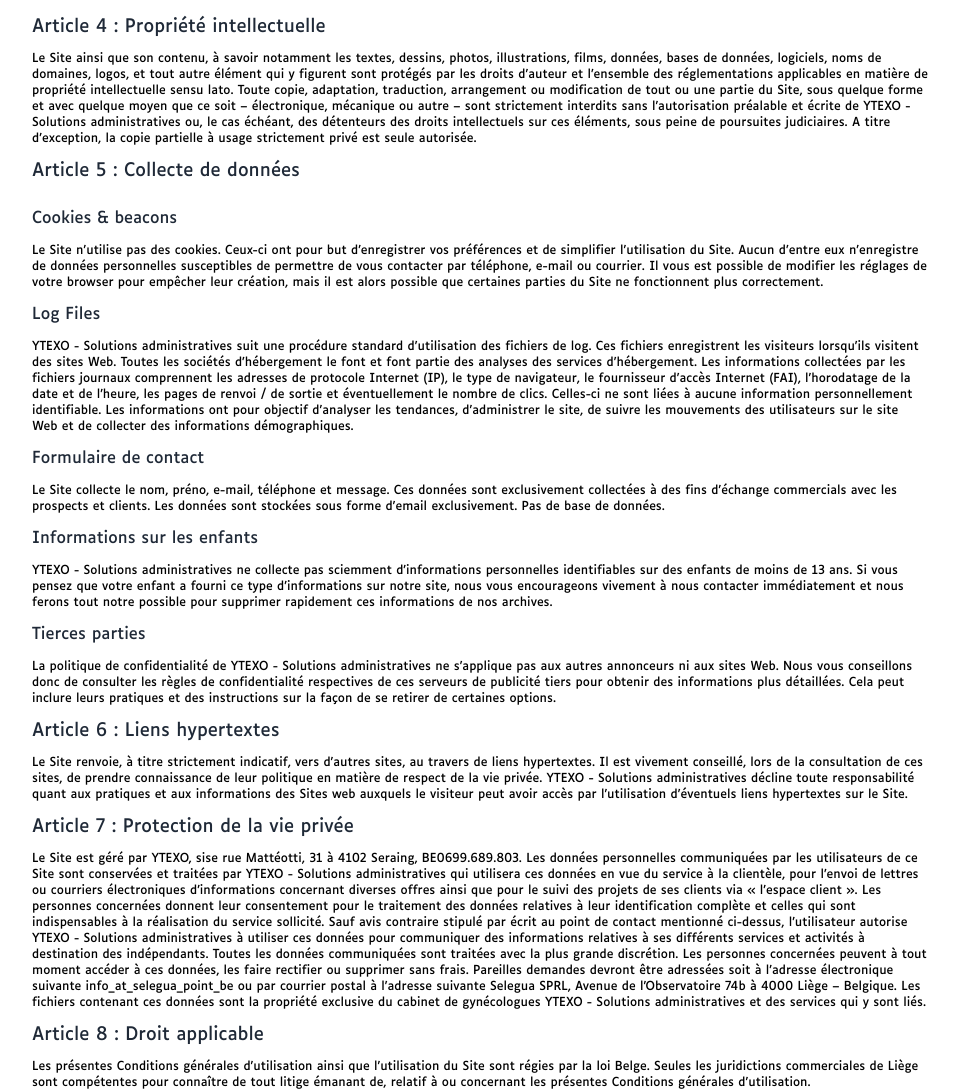
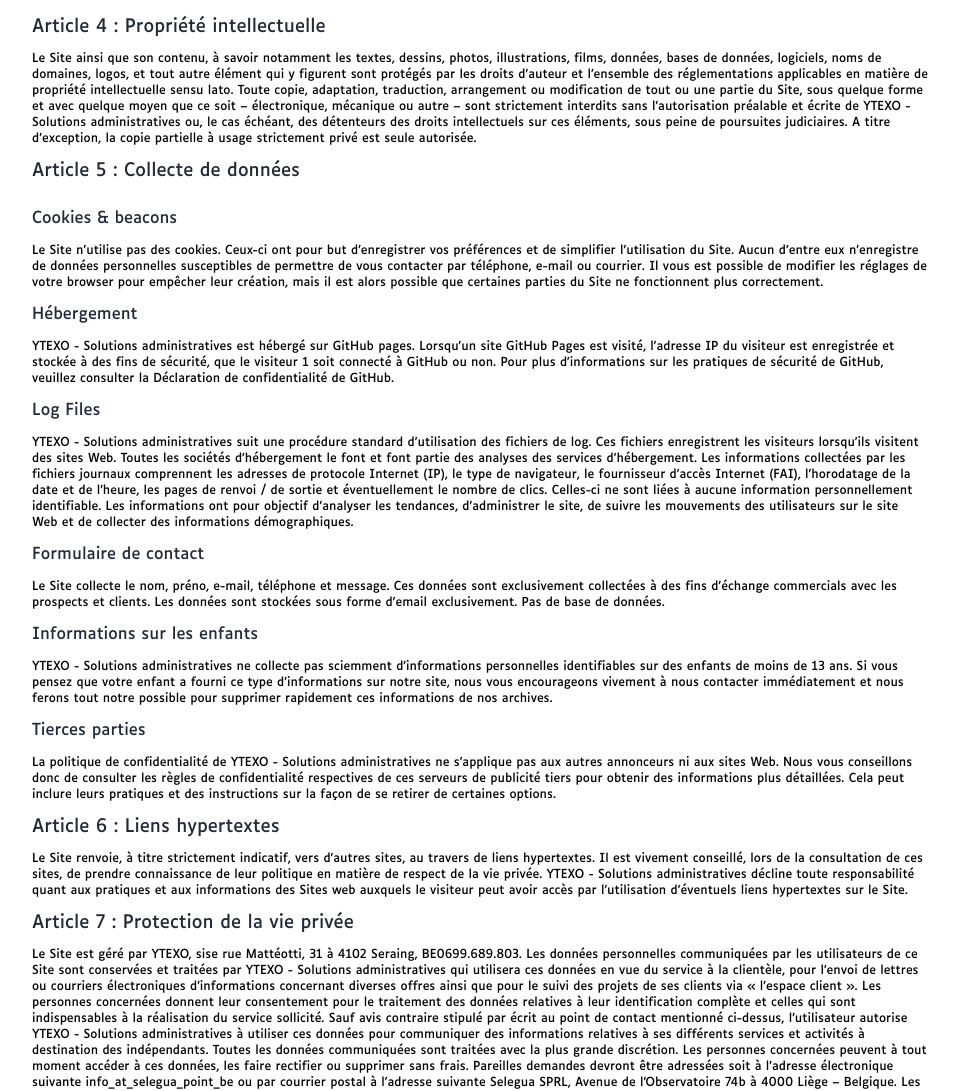
Before and after one commit to RRINKIN/ytexo, a plain HTML site: page RGPD.html in a window 1280 px wide. Shown: the part 957-2048 px from the top of the page, without its empty margins (160-1118 px from the left). Drawn offline with nearby package versions, Linux system fonts and the light colour scheme; files whose address does not match are found by name.

```diff
--- a/RGPD.html
+++ b/RGPD.html
@@ -112,6 +112,10 @@
                 <p>Le Site n'utilise pas des cookies. Ceux-ci ont pour but d’enregistrer vos préférences et de simplifier l’utilisation du Site. Aucun d’entre eux n’enregistre de données personnelles susceptibles de permettre de vous contacter par téléphone, e-mail ou courrier.
                 Il vous est possible de modifier les réglages de votre browser pour empêcher leur création, mais il est alors possible que certaines parties du Site ne fonctionnent plus correctement.</p>
 
+                <h4 class="text-base leading-8 text-gray-800 py-2">Hébergement</h4>
+                <p>YTEXO - Solutions administratives est hébergé sur GitHub pages. Lorsqu'un site GitHub Pages est visité, l'adresse IP du visiteur est enregistrée et stockée à des fins de sécurité, que le visiteur 1  soit connecté à GitHub ou non. Pour plus d'informations sur les pratiques de sécurité de GitHub, veuillez consulter la <a href="https://docs.github.com/fr/site-policy/privacy-policies/github-privacy-statement">Déclaration de confidentialité de GitHub</a>.</p>
+
+
                 <h4 class="text-base leading-8 text-gray-800 py-2">Log Files</h4>
                 <p>YTEXO - Solutions administratives suit une procédure standard d’utilisation des fichiers de log. Ces fichiers enregistrent les visiteurs lorsqu’ils visitent des sites Web. Toutes les sociétés d’hébergement le font et font partie des analyses des services d’hébergement. Les informations collectées par les fichiers journaux comprennent les adresses de protocole Internet (IP), le type de navigateur, le fournisseur d’accès Internet (FAI), l’horodatage de la date et de l’heure, les pages de renvoi / de sortie et éventuellement le nombre de clics. Celles-ci ne sont liées à aucune information personnellement identifiable. Les informations ont pour objectif d’analyser les tendances, d’administrer le site, de suivre les mouvements des utilisateurs sur le site Web et de collecter des informations démographiques.</p>
 
```
Also changed, not shown: public/YTEXO_LOGO.png, public/YTEXO_LOGO_transparent.png, public/YTEXO_compta.png (deleted), public/YTEXO_compta_small.png (deleted), public/YTEXO_people.png, public/YTEXO_ressources_humaines.png (deleted), public/YTEXO_ressources_humaines_small.png (deleted), public/YTEXO_subsides.png (deleted), public/YTEXO_subsides_small.png (deleted), public/YTEXO_support.png, 1 other file.
